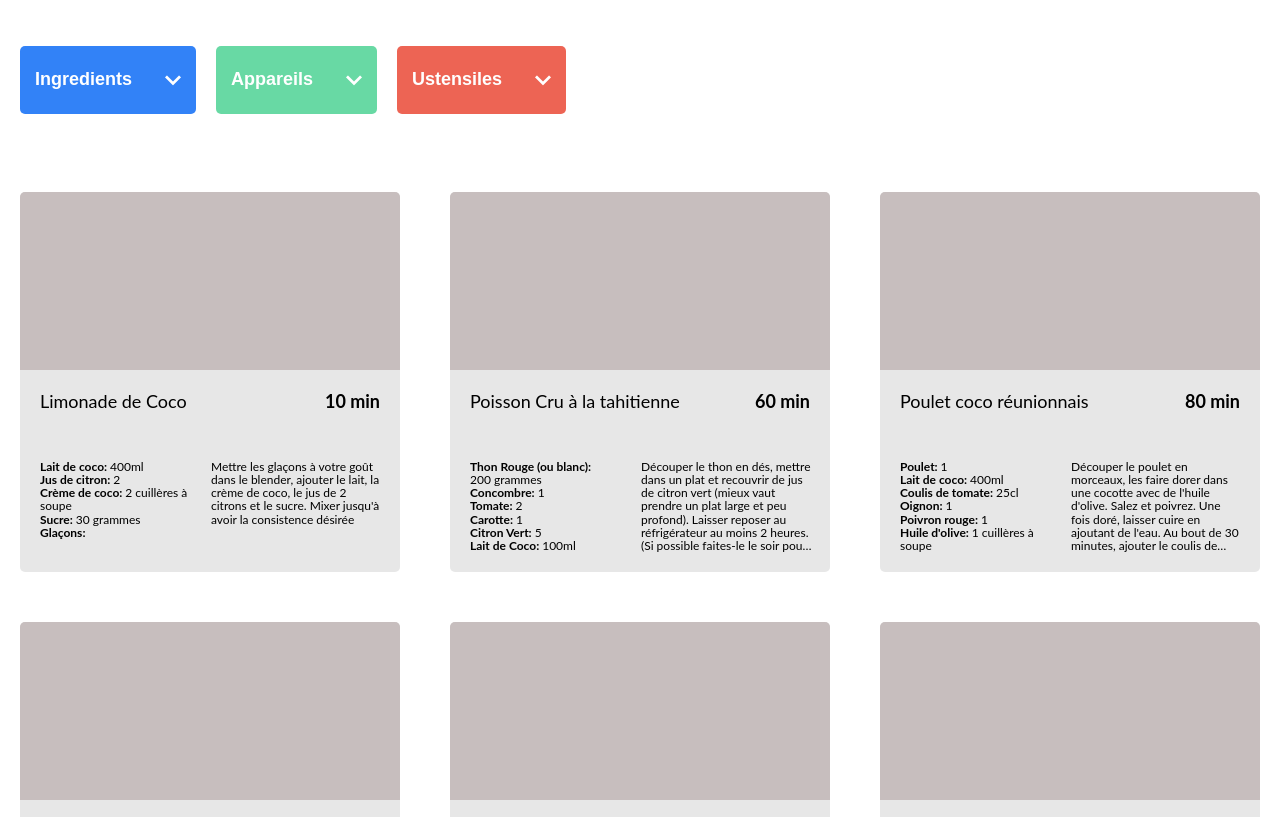
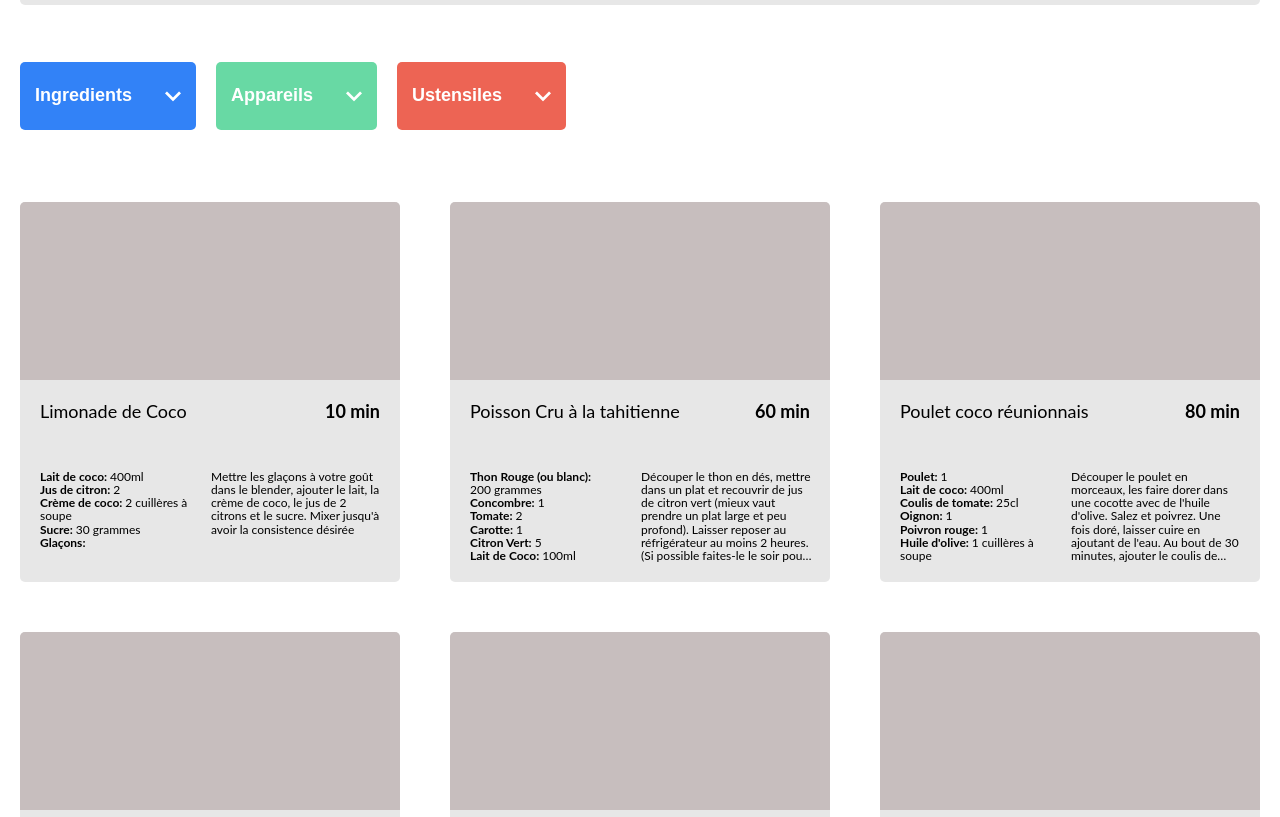
Before and after one commit to E2dgar/GabrielDavid_7_18032022, a website built with webpack: page index.html in a window 1280 px wide. Shown: the part 256-1073 px from the top of the page. Built offline with nearby package versions, Linux system fonts and the light colour scheme; files whose address does not match are found by name.

Commit message:
Update styles

```diff
--- a/src/scss/base.scss
+++ b/src/scss/base.scss
@@ -1,6 +1,7 @@
 body {
   font-family: "Lato", sans-serif;
   margin: 0;
+  padding: 1rem;
 }
 
 * {
--- a/src/scss/cards.scss
+++ b/src/scss/cards.scss
@@ -1,15 +1,24 @@
 .recettes {
-  margin: 171px auto;
+  margin: 165px auto;
   display: grid;
   grid-template-columns: repeat(auto-fill, minmax(280px, 380px));
   column-gap: 50px;
   row-gap: 50px;
+  justify-content: center;
+
+  @media screen and (max-width: 600px){
+    margin-top: 250px;
+  }
 
   article {
 
     border-radius: 5px;
     overflow: hidden;
     background-color: $light-grey;
+
+    @media screen and (max-width: 380px) {
+      max-width: 280px;
+    }
 
     .img-container {
       background-color: $grey;
--- a/src/scss/select.scss
+++ b/src/scss/select.scss
@@ -1,6 +1,7 @@
 .combo-lists {
   margin-top: 25px;
   display: flex;
+  flex-wrap: wrap;
   position: absolute;
   z-index: 100;
 
@@ -8,7 +9,7 @@
     width: max-content;
     border-radius: 5px;
     position: relative;
-
+    margin-bottom: 1rem;
     margin-right: 20px;
 
     &.combo-blue {
```
Also changed, not shown: dist/style.css, 2 other files.
